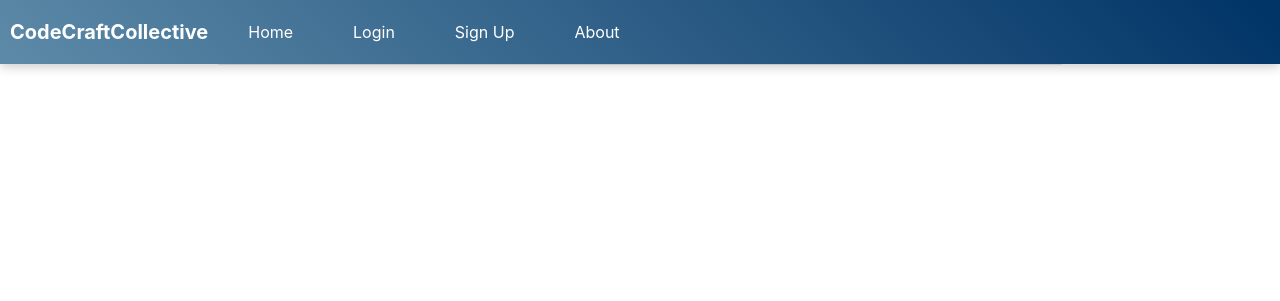
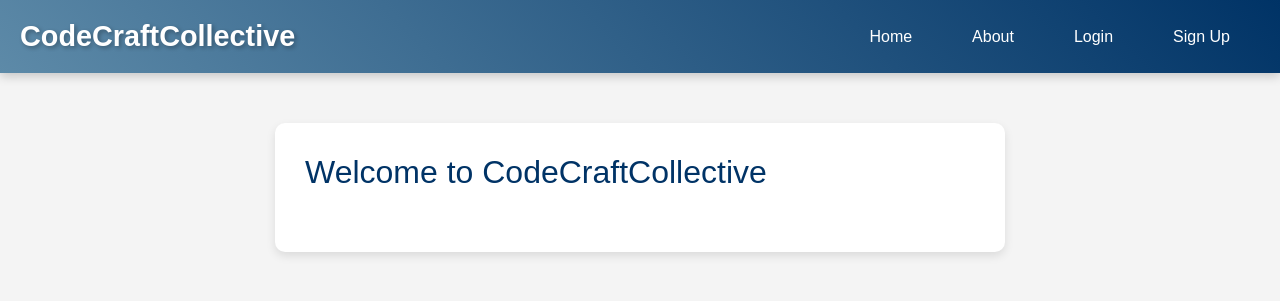
Before and after one commit to CodeCraftCollective/WebApp, a Django app: page / in a window 1280 px wide. Shown: the top 301 px of the page. Run offline with Django 4.2, Linux system fonts and the light colour scheme.

Commit message:
Update base.html

```diff
--- a/website/main/templates/main/base.html
+++ b/website/main/templates/main/base.html
@@ -1,29 +1,42 @@
-<!doctype html>
-<html>
+<!DOCTYPE html>
+<html lang="en">
 <head>
-
-    <meta charset="utf-8">
-    <meta name="viewport" content="width=device-width, initial-scale=1, shrink-to-fit=no">
+    <meta charset="UTF-8">
+    <meta name="viewport" content="width=device-width, initial-scale=1.0">
+    <title>{% block title %}CodeCraftCollective{% endblock %}</title>
     <link rel="stylesheet" href="https://cdn.jsdelivr.net/npm/bootstrap@4.3.1/dist/css/bootstrap.min.css" integrity="sha384-ggOyR0iXCbMQv3Xipma34MD+dH/1fQ784/j6cY/iJTQUOhcWr7x9JvoRxT2MZw1T" crossorigin="anonymous">
-    <title>{% block title %}CodeCraftCollective{% endblock %}</title>
-
     <style>
-        body{
+        body {
+            font-family: 'Arial', sans-serif;
+            margin: 0;
+            padding: 0;
             overflow-x: hidden;
+            background-color: #f4f4f4;
         }
 
         /* Styling for the navigation menu and footer bar */
-        #navMenu{
+        #navMenu {
             background: linear-gradient(45deg, #5D8AA8, #003366);
             box-shadow: 0px 3px 10px rgba(0, 0, 0, 0.2);
             display: flex;
-            top: 0;
-            left: 0;
-            right: 0;
-            padding: 10px 0;
+            justify-content: space-between;
+            align-items: center;
+            padding: 10px 20px;
         }
 
-        #navMenu a {
+        #navMenu .navbar-brand {
+            color: white;
+            font-weight: bold;
+            font-size: 1.8em;
+            text-shadow: 2px 2px 4px rgba(0, 0, 0, 0.3);
+        }
+
+        #navMenu .nav-links {
+            display: flex;
+            align-items: center;
+        }
+
+        #navMenu .nav-links a {
             color: white;
             text-align: center;
             padding: 10px 20px;
@@ -33,24 +46,44 @@
             transition: background-color 0.3s ease, transform 0.2s, box-shadow 0.3s;
         }
 
-        #navMenu a:hover {
+        #navMenu .nav-links a:hover {
             background-color: #003366;
-            transform: translateY(-5px);
+            transform: translateY(-3px);
             box-shadow: 0px 5px 15px rgba(0, 0, 0, 0.2);
         }
 
-        #navMenu b {
-            color: white;
-            padding: 10 20px;
-            margin: 2px 10px;
+        .main-content {
+            padding: 50px 0;
+        }
+
+        .content-section {
+            background-color: white;
+            border-radius: 10px;
+            box-shadow: 0px 4px 10px rgba(0, 0, 0, 0.1);
+            padding: 30px;
+        }
+
+        .content-section h2 {
+            color: #003366;
+            margin-bottom: 30px;
+        }
+
+        .content-section p {
+            color: #555;
+            line-height: 1.6;
+        }
+
+        .ml-auto {
+            margin-left: auto;
         }
     </style>
 </head>
-
 <body>
     <div id="navMenu">
-        <b class="navbar-brand" >CodeCraftCollective</b>
+        <b class="navbar-brand">CodeCraftCollective</b>
+        <div class="nav-links ml-auto">
             <a href="/">Home</a>
+            <a href="https://github.com/CodeCraftCollective/WebApp">About</a>
             {% if user.is_authenticated %}
                 <a href="/menu">Cards</a>
                 <a href="/create">Create</a>
@@ -59,17 +92,24 @@
                 <a href="/login">Login</a>
                 <a href="/registration">Sign Up</a>
             {% endif %}
-        <a href="https://github.com/CodeCraftCollective/WebApp">About</a>
+        </div>
     </div>
 
-    <div id = "content", name = "content", class = "main">
-        <div class ="row justify-content-center">
-            <div class = "col-8">
-                <hr class = "mt-0 mb-4">
+    <div class="main-content">
+        <div class="container">
+            <div class="row justify-content-center">
+                <div class="col-md-8">
+                    <div class="content-section">
+                        <h2>Welcome to CodeCraftCollective</h2>
+                        <p>
+                        </p>
+                        <!-- Your content goes here -->
                         {% block content %}
                         {% endblock %}
                     </div>
                 </div>
             </div>
+        </div>
+    </div>
 </body>
 </html>
```
Lines whose indentation alone changed are shown as unchanged.
